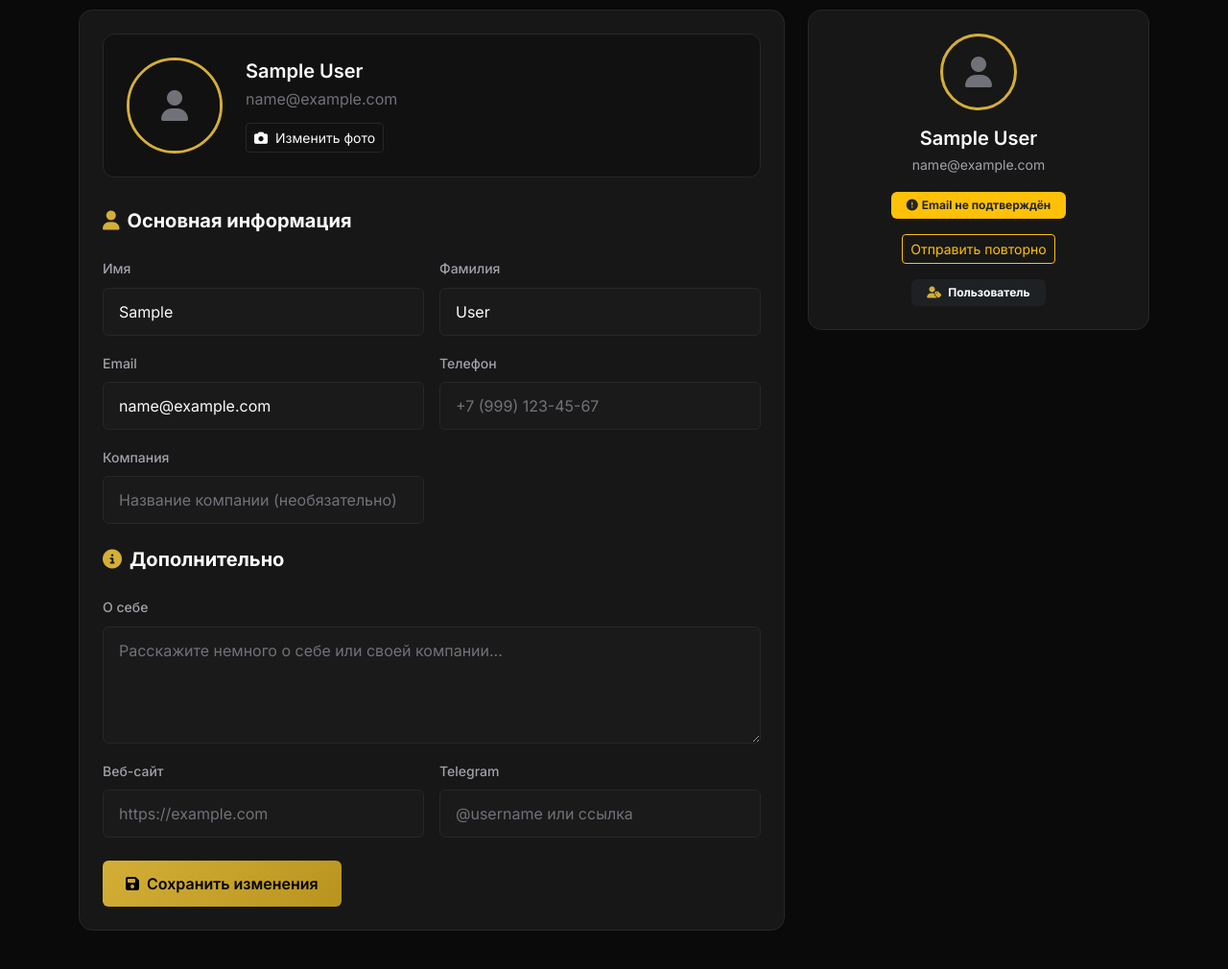
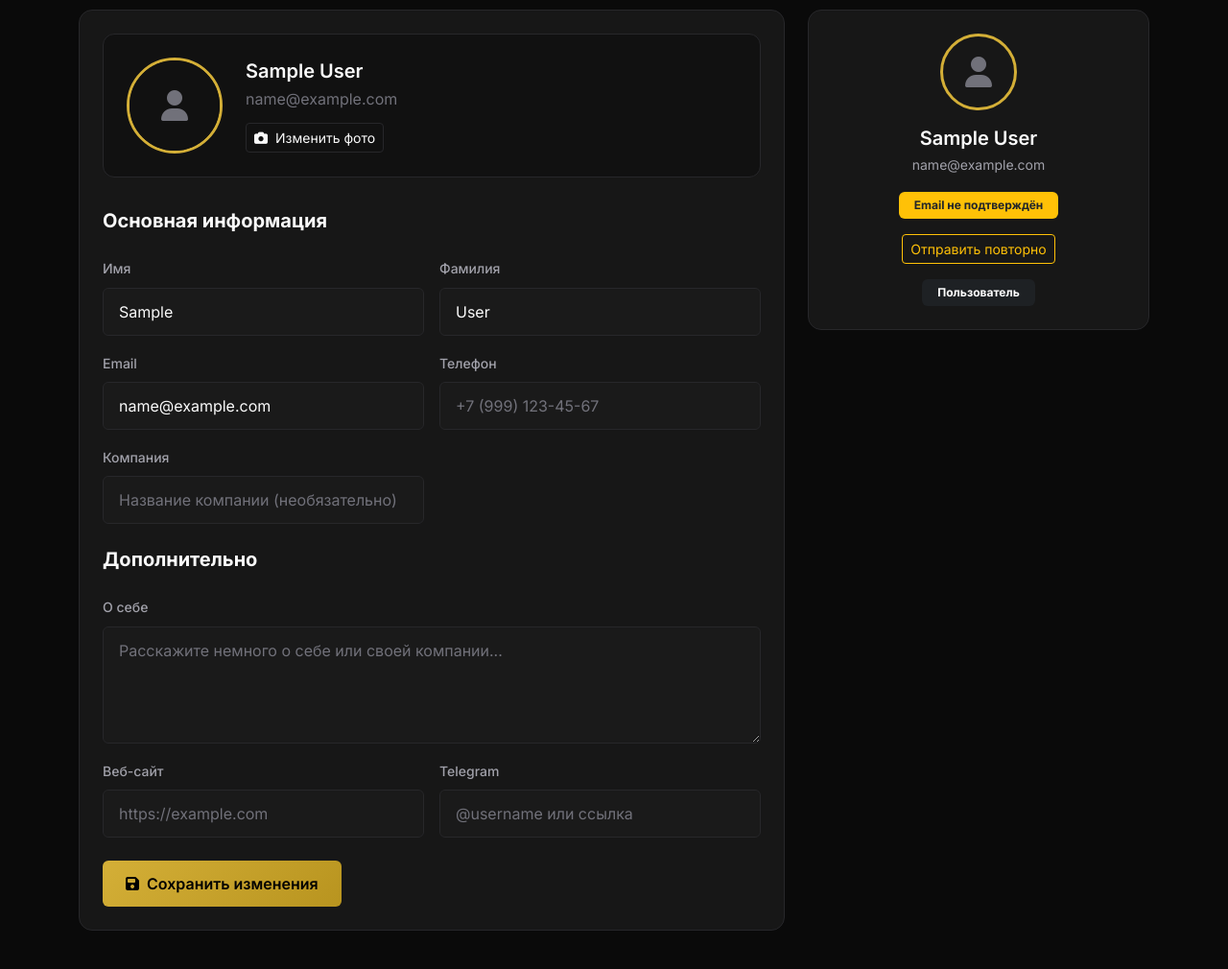
Before and after one commit to Honeysuckle52/interior, a Django app: page /profile/ in a window 1280 px wide. Shown: the part 229-1239 px from the top of the page at 96% size. Run offline with Django 5.2, Linux system fonts and the light colour scheme; the visitor is signed in with stand-in values (Sample User, id 1); data that the repository does not hold is empty.

Commit message:
Основа

```diff
--- a/renta/templates/account/profile.html
+++ b/renta/templates/account/profile.html
@@ -41,7 +41,7 @@
                         </div>
                     </div>
 
-                    <h5 class="fw-bold mb-4"><i class="fas fa-user me-2 gold-text"></i>Основная информация</h5>
+                    <h5 class="fw-bold mb-4"></i>Основная информация</h5>
 
                     <div class="row g-3 mb-4">
                         <div class="col-md-6">
@@ -66,7 +66,7 @@
                         </div>
                     </div>
 
-                    <h5 class="fw-bold mb-4"><i class="fas fa-info-circle me-2 gold-text"></i>Дополнительно</h5>
+                    <h5 class="fw-bold mb-4"></i>Дополнительно</h5>
 
                     <div class="row g-3 mb-4">
                         <div class="col-12">
@@ -113,7 +113,7 @@
                     </span>
                     {% else %}
                     <span class="badge bg-warning text-dark px-3 py-2 mb-2">
-                        <i class="fas fa-exclamation-circle me-1"></i>Email не подтверждён
+                        </i>Email не подтверждён
                     </span>
                     <br>
                     <a href="{% url 'resend_verification' %}" class="btn btn-sm btn-outline-warning mt-2">
@@ -123,7 +123,7 @@
 
                     <div class="mt-3">
                         <span class="badge bg-dark bg-opacity-75 px-3 py-2">
-                            <i class="fas fa-user-tag me-1 gold-text"></i>
+                            </i>
                             {{ user.get_user_type_display }}
                         </span>
                     </div>
--- a/renta/templates/bookings/detail.html
+++ b/renta/templates/bookings/detail.html
@@ -24,7 +24,7 @@
             <div class="card glass-card mb-4">
                 <div class="card-header d-flex justify-content-between align-items-center">
                     <h4 class="mb-0">
-                        <i class="fas fa-calendar-check me-2"></i>Бронирование #{{ booking.id }}
+                        </i>Бронирование #{{ booking.id }}
                     </h4>
                     <span class="badge bg-{{ booking.status.color }}">
                         {{ booking.status.name }}
@@ -89,14 +89,14 @@
                                 <div class="col-6 mb-3">
                                     <small class="text-muted">Начало аренды</small>
                                     <div class="fw-bold">
-                                        <i class="fas fa-calendar me-1 gold-text"></i>
+                                        </i>
                                         {{ booking.start_datetime|date:"d.m.Y H:i" }}
                                     </div>
                                 </div>
                                 <div class="col-6 mb-3">
                                     <small class="text-muted">Окончание аренды</small>
                                     <div class="fw-bold">
-                                        <i class="fas fa-calendar-check me-1 gold-text"></i>
+                                        </i>
                                         {{ booking.end_datetime|date:"d.m.Y H:i" }}
                                     </div>
                                 </div>
--- a/renta/templates/reviews/manage.html
+++ b/renta/templates/reviews/manage.html
@@ -16,8 +16,7 @@
 
     <div class="row mb-4">
         <div class="col-12">
-            <h1 class="display-5 fw-bold mb-3">
-                <i class="fas fa-comments gold-text me-3"></i>Управление отзывами
+            <h1 class="display-5 fw-bold mb-3"></i>Управление отзывами
             </h1>
             <p class="text-muted">Модерация и редактирование отзывов пользователей</p>
         </div>
```
